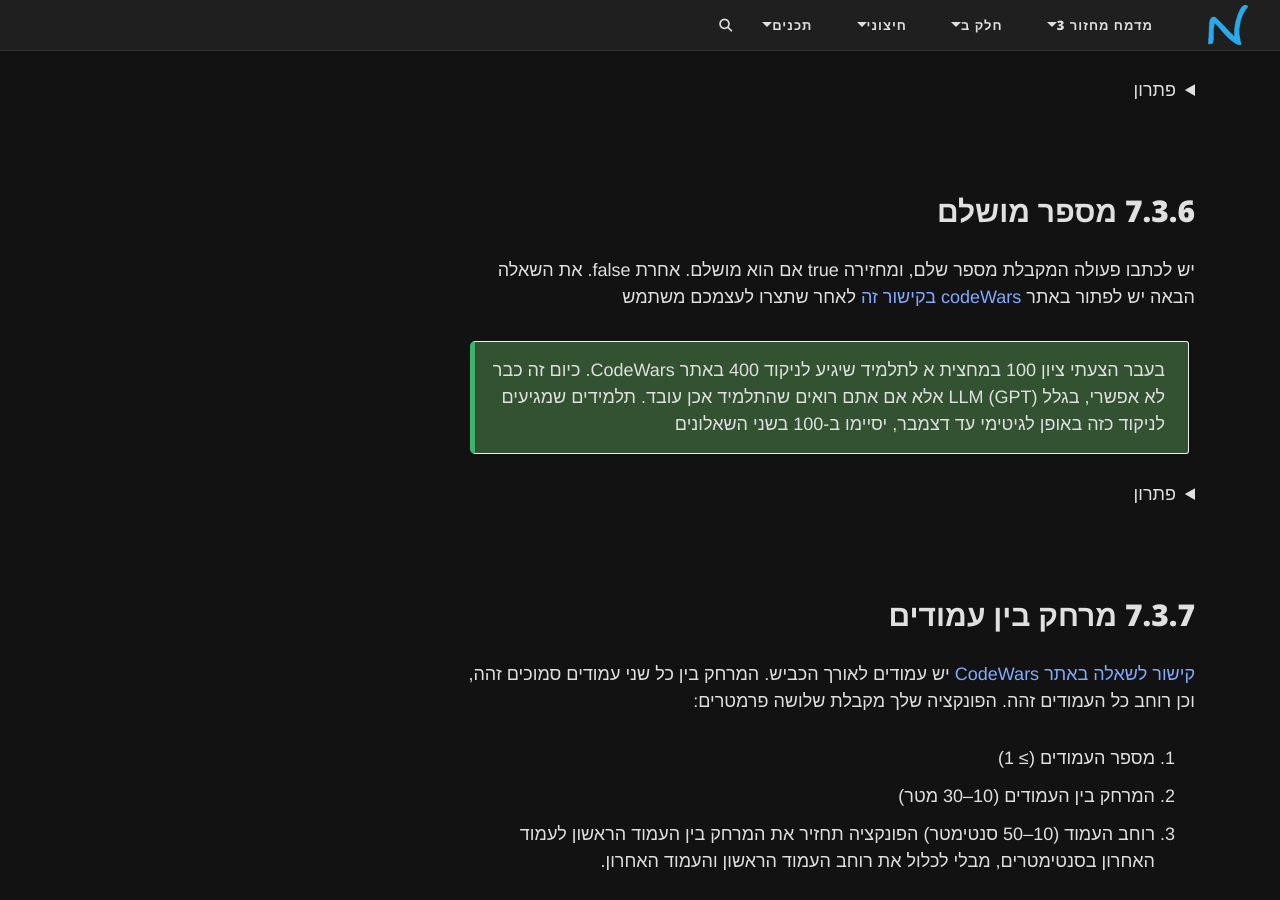
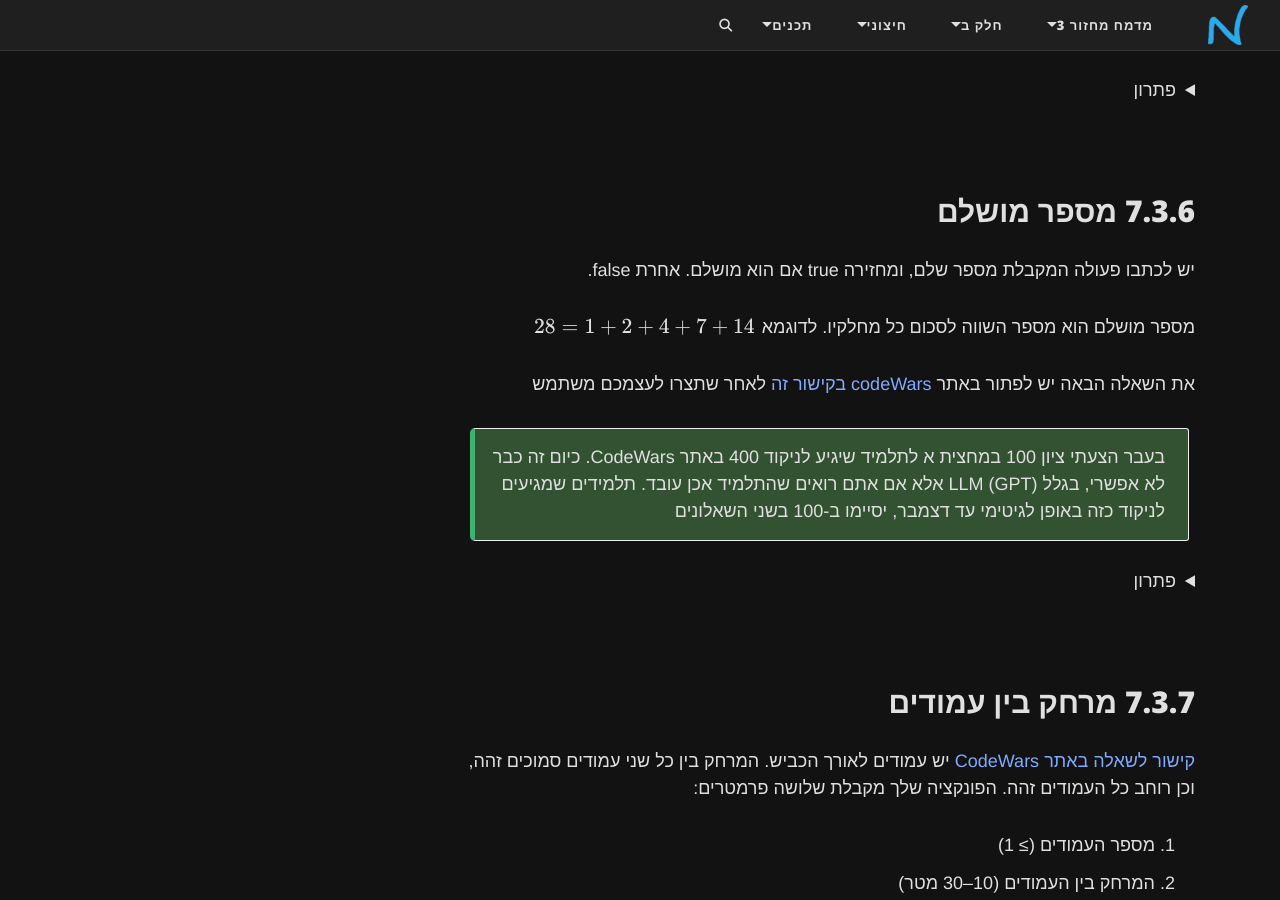
Before and after one commit to 3strategy/BeautifulYesodot, a Jekyll site: the page built from cs2/Chapter7Ex7.3withSolutions.md, in a window 1280 px wide and 900 px high, scrolled down 3305 px. Built offline with Jekyll 4.4.1, drawn with Linux system fonts in a browser that asks for light colours; formulas are drawn with MathJax 3; comment, search, counter and statistics services are not loaded; some of the changed lines change nothing that is shown; some of the changed text lies outside the part shown.

Commit message:
fixed 7.3 solutions version. added 2 bagruyot

```diff
--- a/cs2/Chapter7Ex7.3withSolutions.md
+++ b/cs2/Chapter7Ex7.3withSolutions.md
@@ -194,6 +194,9 @@
 
 ## 7.3.6 מספר מושלם {#id7.3.6}
 יש לכתבו פעולה המקבלת מספר שלם, ומחזירה true אם הוא מושלם. אחרת false.
+
+מספר מושלם הוא מספר השווה לסכום כל מחלקיו. לדוגמא $$28 = 1 + 2 + 4 + 7 + 14 $$
+
 את השאלה הבאה יש לפתור באתר [codeWars בקישור זה](https://www.codewars.com/kumite/6343cebb6054f00030618f0d) לאחר שתצרו לעצמכם משתמש
 
 בעבר הצעתי ציון 100 במחצית א לתלמיד שיגיע לניקוד 400 באתר CodeWars. כיום זה כבר לא אפשרי, בגלל LLM (GPT) אלא אם אתם רואים שהתלמיד אכן עובד. תלמידים שמגיעים לניקוד כזה באופן לגיטימי עד דצמבר, יסיימו ב-100 בשני השאלונים
@@ -498,7 +501,7 @@
 א. כתבו פעולה בשם `IsEvenDigits` המקבלת מספר שלם וחיובי ומחזירה `true` אם כל ספרות המספר זוגיות, אחרת מחזירה `false`.
 
 {: .subq}
-ב. כתבו פעולה בשם `IsDiffDigits` המקבלת מספר חיובי ומחזירה `true` אם כל ספרותיו שונות זו מזו, אחרת מחזירה `false`.
+ב. (מצריך מערך מונים, קינון, או פונקציית עזר) כתבו פעולה בשם `IsDiffDigits` המקבלת מספר חיובי ומחזירה `true` אם כל ספרותיו שונות זו מזו, אחרת מחזירה `false`.
 
 {: .subq}
 ג. 	כתבו תוכנית (פעולה ראשית) הקולטת מספרים שלמים חיוביים, הקלט יסתיים כאשר נקלט מספר שאינו חיובי.
```
Also changed, not shown: 2 other files.
